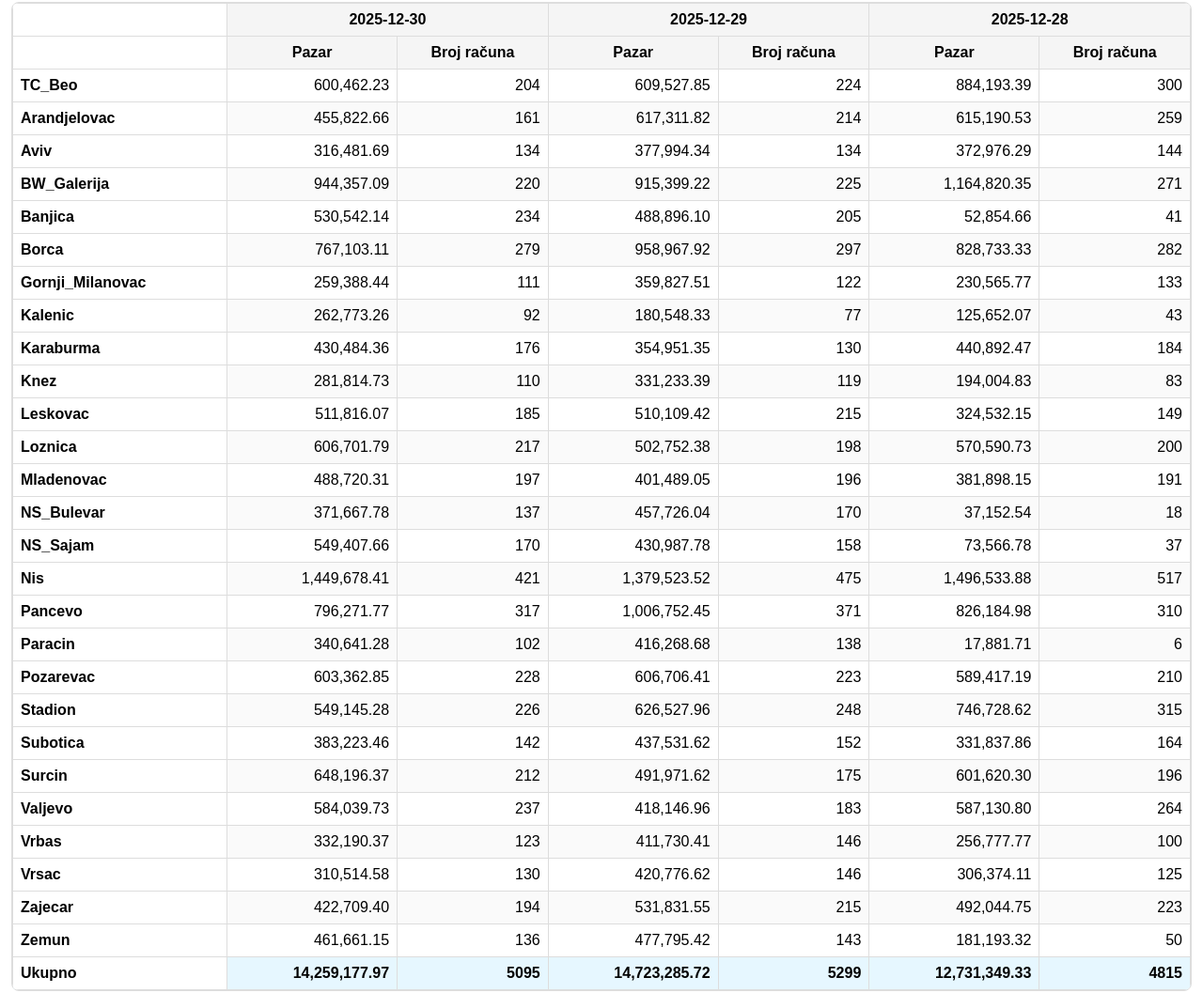
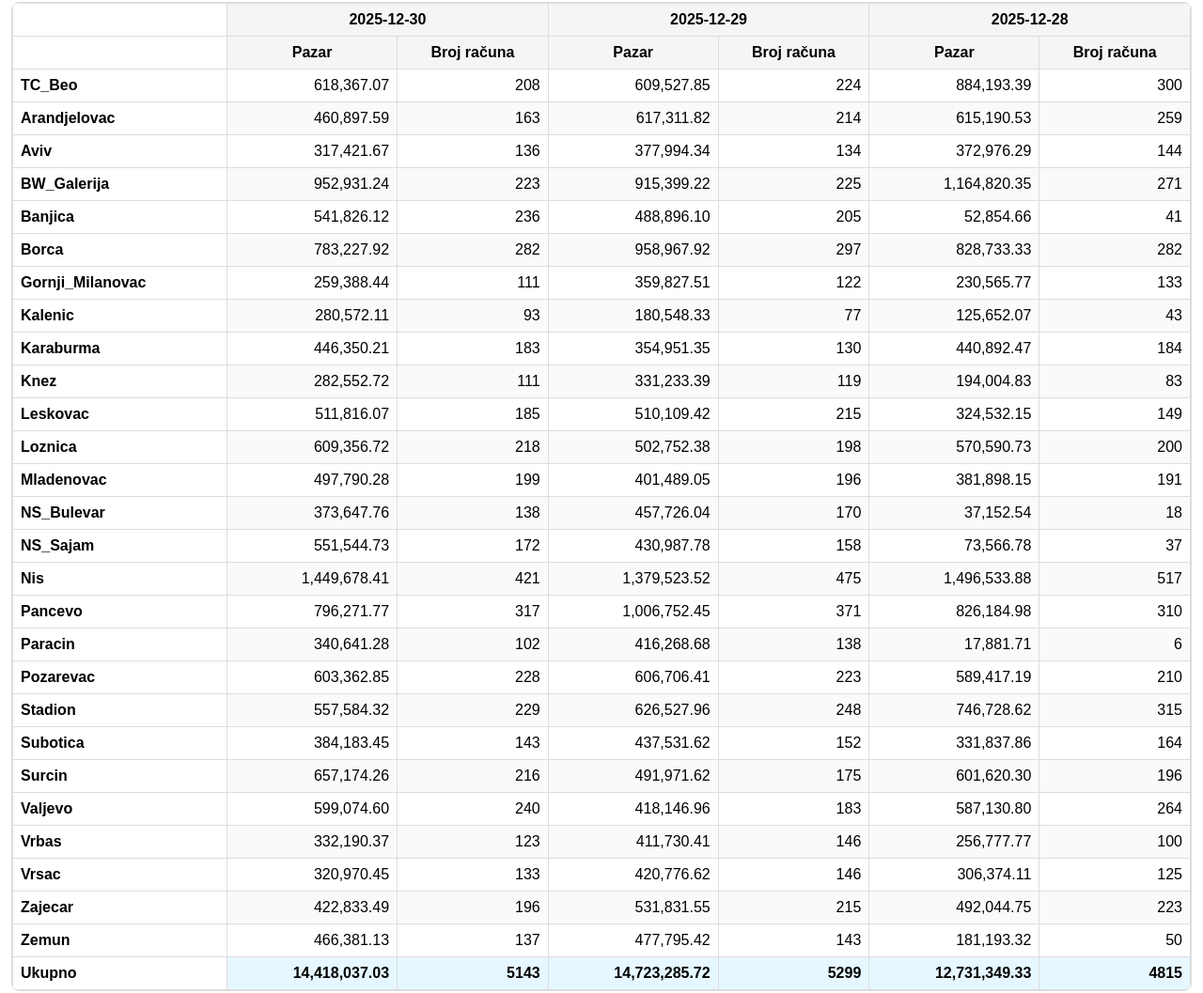
Before and after one commit to dejanrbojkomerc-beep/pazari-repo, a plain HTML site: page index.html in a window 1280 px wide. Shown: the part 43-1100 px from the top of the page at 94% size. Drawn offline with nearby package versions, Linux system fonts and the light colour scheme.

Commit message:
update index.html 2025-12-30 18:57

```diff
--- a/index.html
+++ b/index.html
@@ -106,8 +106,8 @@
   <tbody>
     <tr>
       <th>TC_Beo</th>
-      <td>600,462.23</td>
-      <td>204</td>
+      <td>618,367.07</td>
+      <td>208</td>
       <td>609,527.85</td>
       <td>224</td>
       <td>884,193.39</td>
@@ -115,8 +115,8 @@
     </tr>
     <tr>
       <th>Arandjelovac</th>
-      <td>455,822.66</td>
-      <td>161</td>
+      <td>460,897.59</td>
+      <td>163</td>
       <td>617,311.82</td>
       <td>214</td>
       <td>615,190.53</td>
@@ -124,8 +124,8 @@
     </tr>
     <tr>
       <th>Aviv</th>
-      <td>316,481.69</td>
-      <td>134</td>
+      <td>317,421.67</td>
+      <td>136</td>
       <td>377,994.34</td>
       <td>134</td>
       <td>372,976.29</td>
@@ -133,8 +133,8 @@
     </tr>
     <tr>
       <th>BW_Galerija</th>
-      <td>944,357.09</td>
-      <td>220</td>
+      <td>952,931.24</td>
+      <td>223</td>
       <td>915,399.22</td>
       <td>225</td>
       <td>1,164,820.35</td>
@@ -142,8 +142,8 @@
     </tr>
     <tr>
       <th>Banjica</th>
-      <td>530,542.14</td>
-      <td>234</td>
+      <td>541,826.12</td>
+      <td>236</td>
       <td>488,896.10</td>
       <td>205</td>
       <td>52,854.66</td>
@@ -151,8 +151,8 @@
     </tr>
     <tr>
       <th>Borca</th>
-      <td>767,103.11</td>
-      <td>279</td>
+      <td>783,227.92</td>
+      <td>282</td>
       <td>958,967.92</td>
       <td>297</td>
       <td>828,733.33</td>
@@ -169,8 +169,8 @@
     </tr>
     <tr>
       <th>Kalenic</th>
-      <td>262,773.26</td>
-      <td>92</td>
+      <td>280,572.11</td>
+      <td>93</td>
       <td>180,548.33</td>
       <td>77</td>
       <td>125,652.07</td>
@@ -178,8 +178,8 @@
     </tr>
     <tr>
       <th>Karaburma</th>
-      <td>430,484.36</td>
-      <td>176</td>
+      <td>446,350.21</td>
+      <td>183</td>
       <td>354,951.35</td>
       <td>130</td>
       <td>440,892.47</td>
@@ -187,8 +187,8 @@
     </tr>
     <tr>
       <th>Knez</th>
-      <td>281,814.73</td>
-      <td>110</td>
+      <td>282,552.72</td>
+      <td>111</td>
       <td>331,233.39</td>
       <td>119</td>
       <td>194,004.83</td>
@@ -205,8 +205,8 @@
     </tr>
     <tr>
       <th>Loznica</th>
-      <td>606,701.79</td>
-      <td>217</td>
+      <td>609,356.72</td>
+      <td>218</td>
       <td>502,752.38</td>
       <td>198</td>
       <td>570,590.73</td>
@@ -214,8 +214,8 @@
     </tr>
     <tr>
       <th>Mladenovac</th>
-      <td>488,720.31</td>
-      <td>197</td>
+      <td>497,790.28</td>
+      <td>199</td>
       <td>401,489.05</td>
       <td>196</td>
       <td>381,898.15</td>
@@ -223,8 +223,8 @@
     </tr>
     <tr>
       <th>NS_Bulevar</th>
-      <td>371,667.78</td>
-      <td>137</td>
+      <td>373,647.76</td>
+      <td>138</td>
       <td>457,726.04</td>
       <td>170</td>
       <td>37,152.54</td>
@@ -232,8 +232,8 @@
     </tr>
     <tr>
       <th>NS_Sajam</th>
-      <td>549,407.66</td>
-      <td>170</td>
+      <td>551,544.73</td>
+      <td>172</td>
       <td>430,987.78</td>
       <td>158</td>
       <td>73,566.78</td>
@@ -277,8 +277,8 @@
     </tr>
     <tr>
       <th>Stadion</th>
-      <td>549,145.28</td>
-      <td>226</td>
+      <td>557,584.32</td>
+      <td>229</td>
       <td>626,527.96</td>
       <td>248</td>
       <td>746,728.62</td>
@@ -286,8 +286,8 @@
     </tr>
     <tr>
       <th>Subotica</th>
-      <td>383,223.46</td>
-      <td>142</td>
+      <td>384,183.45</td>
+      <td>143</td>
       <td>437,531.62</td>
       <td>152</td>
       <td>331,837.86</td>
@@ -295,8 +295,8 @@
     </tr>
     <tr>
       <th>Surcin</th>
-      <td>648,196.37</td>
-      <td>212</td>
+      <td>657,174.26</td>
+      <td>216</td>
       <td>491,971.62</td>
       <td>175</td>
       <td>601,620.30</td>
@@ -304,8 +304,8 @@
     </tr>
     <tr>
       <th>Valjevo</th>
-      <td>584,039.73</td>
-      <td>237</td>
+      <td>599,074.60</td>
+      <td>240</td>
       <td>418,146.96</td>
       <td>183</td>
       <td>587,130.80</td>
@@ -322,8 +322,8 @@
     </tr>
     <tr>
       <th>Vrsac</th>
-      <td>310,514.58</td>
-      <td>130</td>
+      <td>320,970.45</td>
+      <td>133</td>
       <td>420,776.62</td>
       <td>146</td>
       <td>306,374.11</td>
@@ -331,8 +331,8 @@
     </tr>
     <tr>
       <th>Zajecar</th>
-      <td>422,709.40</td>
-      <td>194</td>
+      <td>422,833.49</td>
+      <td>196</td>
       <td>531,831.55</td>
       <td>215</td>
       <td>492,044.75</td>
@@ -340,8 +340,8 @@
     </tr>
     <tr>
       <th>Zemun</th>
-      <td>461,661.15</td>
-      <td>136</td>
+      <td>466,381.13</td>
+      <td>137</td>
       <td>477,795.42</td>
       <td>143</td>
       <td>181,193.32</td>
@@ -349,8 +349,8 @@
     </tr>
     <tr>
       <th>Ukupno</th>
-      <td>14,259,177.97</td>
-      <td>5095</td>
+      <td>14,418,037.03</td>
+      <td>5143</td>
       <td>14,723,285.72</td>
       <td>5299</td>
       <td>12,731,349.33</td>
@@ -408,8 +408,8 @@
             }
         });
     };
-    const datasetsPazar = [{"label": "2025-12-30 - Pazar", "data": [0.0, 0.0, 0.0, 0.0, 0.0, 0.0, 0.0, 0.0, 18213.94, 318405.42, 915889.79, 1311351.4, 1363982.22, 1304584.17, 1587441.42, 2008857.6199999999, 1642616.39, 2025287.3, 1762548.3, 0.0, 0.0, 0.0, 0.0, 0.0], "borderColor": "#4CAF50", "backgroundColor": "#4CAF50", "borderWidth": 2}, {"label": "2025-12-29 - Pazar", "data": [0.0, 0.0, 0.0, 0.0, 0.0, 0.0, 0.0, 0.0, 6140.83, 240094.63, 601853.91, 943918.61, 1144953.52, 1295956.7, 1275675.02, 1375766.89, 1565321.03, 1632210.14, 1824875.19, 1531154.3499999999, 991266.39, 294098.51, 0.0, 0.0], "borderColor": "#FF5722", "backgroundColor": "#FF5722", "borderWidth": 2}, {"label": "2025-12-28 - Pazar", "data": [0.0, 0.0, 0.0, 0.0, 0.0, 0.0, 0.0, 0.0, 0.0, 113831.39, 552238.3099999999, 1076110.06, 1388193.08, 1553930.84, 1460562.31, 1475702.1199999999, 1290517.94, 1206155.1099999999, 1114160.29, 892467.84, 434836.87, 172499.18, 143.99, 0.0], "borderColor": "#2196F3", "backgroundColor": "#2196F3", "borderWidth": 2}];
-    const datasetsRacuni = [{"label": "2025-12-30 - Broj ra\u010duna", "data": [0, 0, 0, 0, 0, 0, 0, 0, 9, 145, 320, 459, 517, 505, 586, 642, 630, 671, 611, 0, 0, 0, 0, 0], "borderColor": "#4CAF50", "backgroundColor": "#4CAF50", "borderWidth": 2}, {"label": "2025-12-29 - Broj ra\u010duna", "data": [0, 0, 0, 0, 0, 0, 0, 0, 12, 96, 233, 366, 390, 442, 499, 475, 554, 590, 625, 535, 377, 96, 4, 5], "borderColor": "#FF5722", "backgroundColor": "#FF5722", "borderWidth": 2}, {"label": "2025-12-28 - Broj ra\u010duna", "data": [0, 0, 0, 0, 0, 0, 0, 0, 8, 56, 228, 421, 524, 596, 540, 527, 460, 438, 399, 364, 196, 57, 1, 0], "borderColor": "#2196F3", "backgroundColor": "#2196F3", "borderWidth": 2}];
+    const datasetsPazar = [{"label": "2025-12-30 - Pazar", "data": [0.0, 0.0, 0.0, 0.0, 0.0, 0.0, 0.0, 0.0, 18213.94, 318405.42, 915889.79, 1311351.4, 1363982.22, 1304584.17, 1587441.42, 2008857.6199999999, 1642616.39, 2025287.3, 1921407.3599999999, 0.0, 0.0, 0.0, 0.0, 0.0], "borderColor": "#4CAF50", "backgroundColor": "#4CAF50", "borderWidth": 2}, {"label": "2025-12-29 - Pazar", "data": [0.0, 0.0, 0.0, 0.0, 0.0, 0.0, 0.0, 0.0, 6140.83, 240094.63, 601853.91, 943918.61, 1144953.52, 1295956.7, 1275675.02, 1375766.89, 1565321.03, 1632210.14, 1824875.19, 1531154.3499999999, 991266.39, 294098.51, 0.0, 0.0], "borderColor": "#FF5722", "backgroundColor": "#FF5722", "borderWidth": 2}, {"label": "2025-12-28 - Pazar", "data": [0.0, 0.0, 0.0, 0.0, 0.0, 0.0, 0.0, 0.0, 0.0, 113831.39, 552238.3099999999, 1076110.06, 1388193.08, 1553930.84, 1460562.31, 1475702.1199999999, 1290517.94, 1206155.1099999999, 1114160.29, 892467.84, 434836.87, 172499.18, 143.99, 0.0], "borderColor": "#2196F3", "backgroundColor": "#2196F3", "borderWidth": 2}];
+    const datasetsRacuni = [{"label": "2025-12-30 - Broj ra\u010duna", "data": [0, 0, 0, 0, 0, 0, 0, 0, 9, 145, 320, 459, 517, 505, 586, 642, 630, 671, 659, 0, 0, 0, 0, 0], "borderColor": "#4CAF50", "backgroundColor": "#4CAF50", "borderWidth": 2}, {"label": "2025-12-29 - Broj ra\u010duna", "data": [0, 0, 0, 0, 0, 0, 0, 0, 12, 96, 233, 366, 390, 442, 499, 475, 554, 590, 625, 535, 377, 96, 4, 5], "borderColor": "#FF5722", "backgroundColor": "#FF5722", "borderWidth": 2}, {"label": "2025-12-28 - Broj ra\u010duna", "data": [0, 0, 0, 0, 0, 0, 0, 0, 8, 56, 228, 421, 524, 596, 540, 527, 460, 438, 399, 364, 196, 57, 1, 0], "borderColor": "#2196F3", "backgroundColor": "#2196F3", "borderWidth": 2}];
     mkChart('salesByHour', datasetsPazar, 'Iznos (RSD)');
     mkChart('receiptsByHour', datasetsRacuni, 'Broj računa');
     </script>
```
